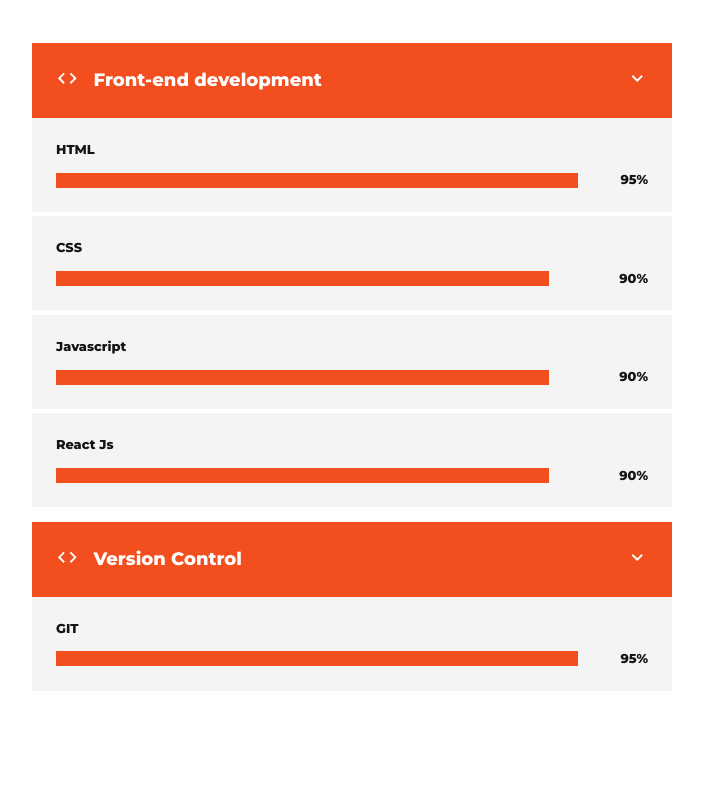
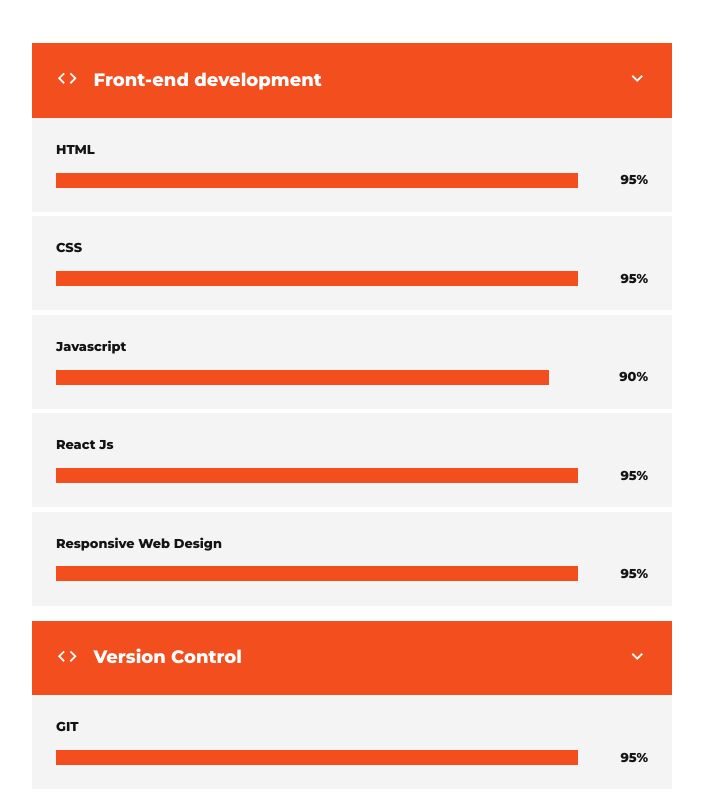
Before and after one commit to jeevanKumarH-clear/portfolio, a React (Create React App) app: page / in a window 1280 px wide. Shown: the part 2000-2797 px from the top of the page, without its empty margins (288-991 px from the left). Built offline with nearby package versions, Linux system fonts and the light colour scheme.

Commit message:
Refactored.

```diff
--- a/src/App.css
+++ b/src/App.css
@@ -366,7 +366,7 @@
   }
 
   section.skills .item:nth-child(2) .progress-bar .progress {
-    width: 90%;
+    width: 95%;
   }
 
   section.skills .item:nth-child(3) .progress-bar .progress {
@@ -374,7 +374,7 @@
   }
 
   section.skills .item:nth-child(4) .progress-bar .progress {
-    width: 90%;
+    width: 95%;
   }
 
 
--- a/src/components/Skills.js
+++ b/src/components/Skills.js
@@ -34,7 +34,7 @@ const Skills = () =>
                             <div className='progress-bar'>
                                 <div className='progress'></div>
                             </div>
-                            <h5>90%</h5>
+                            <h5>95%</h5>
                         </div>
                     </div>
 
@@ -54,9 +54,20 @@ const Skills = () =>
                             <div className='progress-bar'>
                                 <div className='progress'></div>
                             </div>
-                            <h5>90%</h5>
+                            <h5>95%</h5>
                         </div>
                     </div>
+
+                    <div className='item'>
+                        <h5>Responsive Web Design</h5>
+                        <div className='progress-area'>
+                            <div className='progress-bar'>
+                                <div className='progress'></div>
+                            </div>
+                            <h5>95%</h5>
+                        </div>
+                    </div>
+
                 </div>
             </div>
             <div className='skill'>
```
